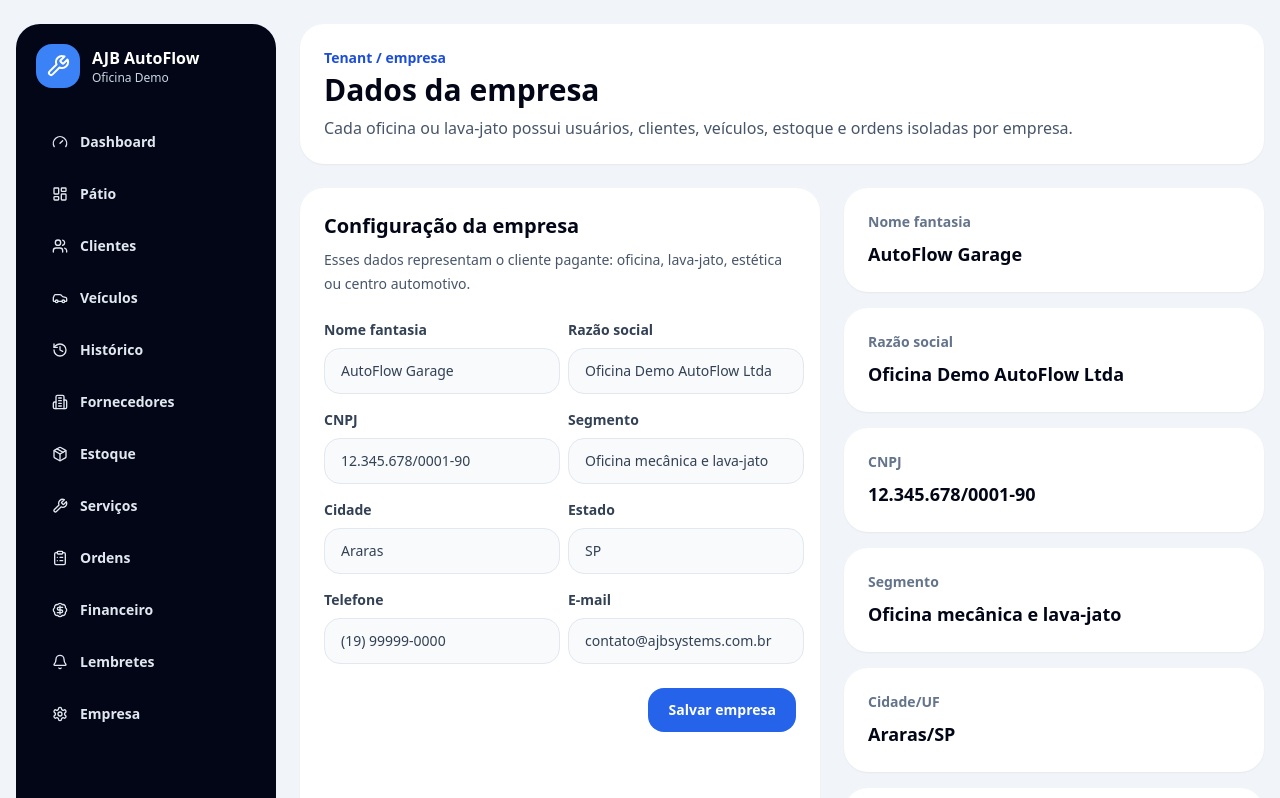
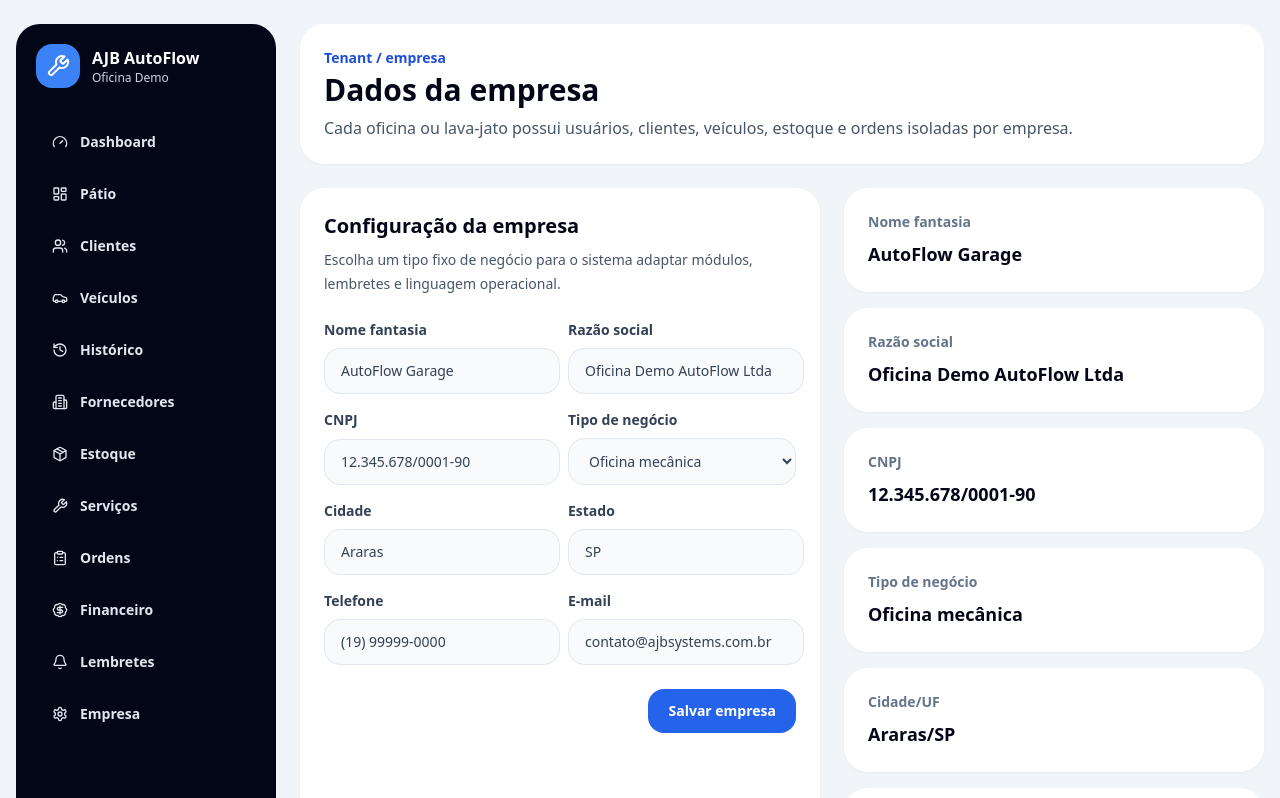
Before and after one commit to anjobrito/ajb-autoflow, a Next.js app: page /empresa in a window 1280 px wide. Shown: the top 798 px of the page. Built offline with nearby package versions, Linux system fonts and the light colour scheme.

Commit message:
feat: replace company business type input with select

```diff
--- a/components/company-client.tsx
+++ b/components/company-client.tsx
@@ -2,6 +2,7 @@
 
 import { FormEvent, useEffect, useState } from "react";
 import { getCompany, saveCompany, StoredCompany } from "@/lib/browser-store";
+import { businessTypes } from "@/lib/business-types";
 
 function Input({ label, name, value, onChange }: { label: string; name: keyof StoredCompany; value: string; onChange: (name: keyof StoredCompany, value: string) => void }) {
   return (
@@ -12,12 +13,29 @@ function Input({ label, name, value, onChange }: { label: string; name: keyof St
   );
 }
 
+function BusinessTypeSelect({ value, onChange }: { value: string; onChange: (value: string) => void }) {
+  return (
+    <label className="grid gap-2 text-sm font-bold text-slate-700">
+      Tipo de negócio
+      <select value={value} onChange={(event) => onChange(event.target.value)} className="rounded-2xl border border-slate-200 bg-slate-50 px-4 py-3 font-medium outline-none focus:border-blue-500 focus:bg-white">
+        {businessTypes.map((type) => (
+          <option key={type} value={type}>{type}</option>
+        ))}
+      </select>
+    </label>
+  );
+}
+
 export function CompanyClient() {
   const [company, setCompany] = useState<StoredCompany | null>(null);
   const [saved, setSaved] = useState(false);
 
   useEffect(() => {
-    setCompany(getCompany());
+    const loaded = getCompany();
+    setCompany({
+      ...loaded,
+      businessType: businessTypes.includes(loaded.businessType as typeof businessTypes[number]) ? loaded.businessType : "Oficina mecânica",
+    });
   }, []);
 
   function updateField(name: keyof StoredCompany, value: string) {
@@ -40,7 +58,7 @@ export function CompanyClient() {
     ["Nome fantasia", company.tradeName],
     ["Razão social", company.legalName],
     ["CNPJ", company.cnpj],
-    ["Segmento", company.businessType],
+    ["Tipo de negócio", company.businessType],
     ["Cidade/UF", `${company.city}/${company.state}`],
     ["Contato", `${company.phone} • ${company.email}`],
   ];
@@ -49,13 +67,13 @@ export function CompanyClient() {
     <div className="grid gap-6 xl:grid-cols-[1fr_420px]">
       <form onSubmit={handleSubmit} className="rounded-3xl bg-white p-6 shadow-sm">
         <h2 className="text-xl font-black text-slate-950">Configuração da empresa</h2>
-        <p className="mt-2 text-sm leading-6 text-slate-600">Esses dados representam o cliente pagante: oficina, lava-jato, estética ou centro automotivo.</p>
+        <p className="mt-2 text-sm leading-6 text-slate-600">Escolha um tipo fixo de negócio para o sistema adaptar módulos, lembretes e linguagem operacional.</p>
 
         <div className="mt-6 grid gap-4 md:grid-cols-2">
           <Input label="Nome fantasia" name="tradeName" value={company.tradeName} onChange={updateField} />
           <Input label="Razão social" name="legalName" value={company.legalName} onChange={updateField} />
           <Input label="CNPJ" name="cnpj" value={company.cnpj} onChange={updateField} />
-          <Input label="Segmento" name="businessType" value={company.businessType} onChange={updateField} />
+          <BusinessTypeSelect value={company.businessType} onChange={(value) => updateField("businessType", value)} />
           <Input label="Cidade" name="city" value={company.city} onChange={updateField} />
           <Input label="Estado" name="state" value={company.state} onChange={updateField} />
           <Input label="Telefone" name="phone" value={company.phone} onChange={updateField} />
```
